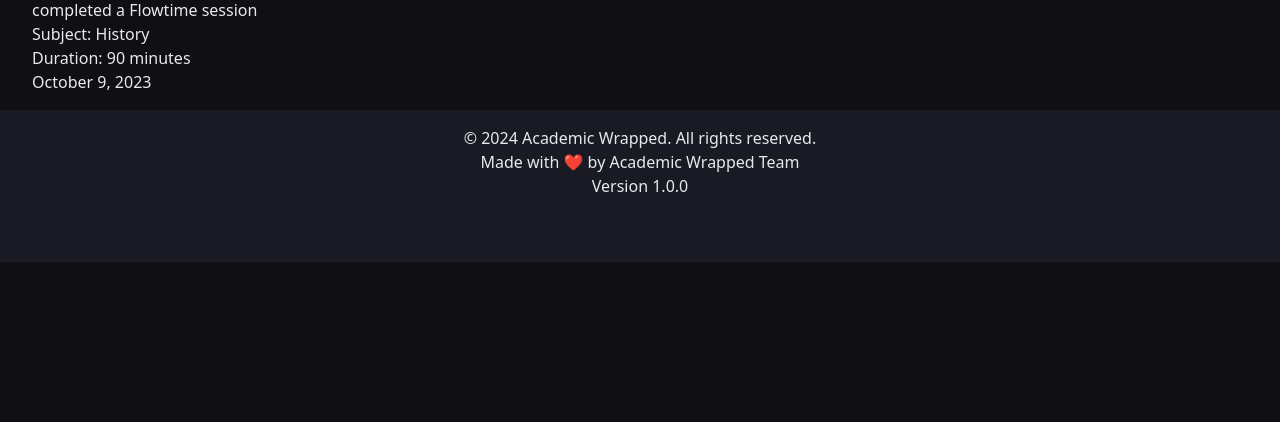
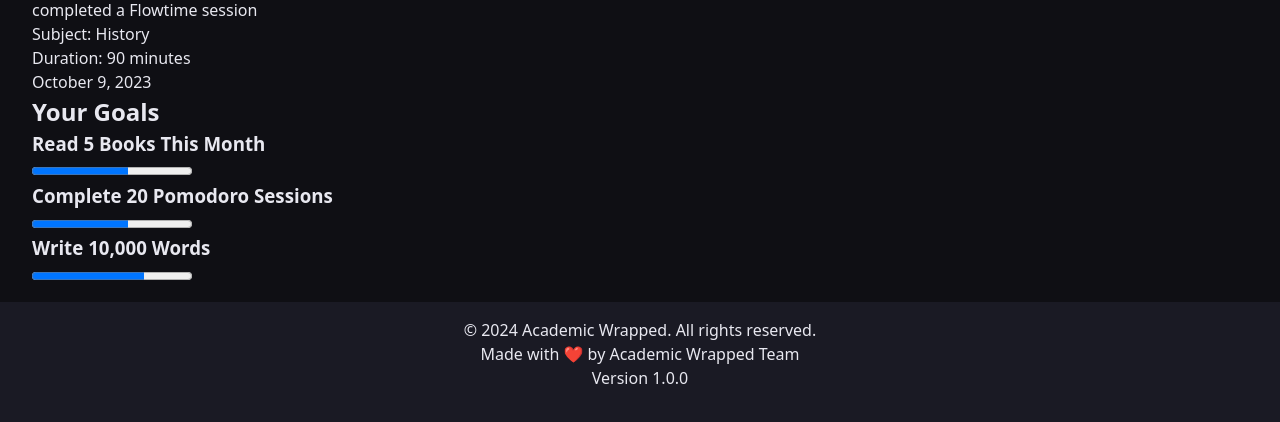
Before and after one commit to geopadev/academic-wrapped, a plain HTML site: page client/index.html in a window 1280 px wide. Shown: the part 1198-1620 px from the top of the page. Before the commit the page ends 1460 px from the top, so only its background shows below. Drawn offline with Linux system fonts and the light colour scheme.

Commit message:
feat(goals): add goals section with progress tracking to the goals view

```diff
--- a/client/index.html
+++ b/client/index.html
@@ -102,7 +102,11 @@
             </p>
             <p class="activity-feed__post-subject">Subject: Calculus</p>
             <p class="activity-feed__post-duration">Duration: 25 minutes</p>
-            <time datetime="2023-10-10T14:30:00Z" class="activity-feed__post-datetime">October 10, 2023</time>
+            <time
+              datetime="2023-10-10T14:30:00Z"
+              class="activity-feed__post-datetime"
+              >October 10, 2023</time
+            >
           </article>
 
           <article class="activity-feed__post">
@@ -115,11 +119,47 @@
             </p>
             <p class="activity-feed__post-subject">Subject: History</p>
             <p class="activity-feed__post-duration">Duration: 90 minutes</p>
-            <time datetime="2023-10-09T18:00:00Z" class="activity-feed__post-datetime">October 9, 2023</time>
+            <time
+              datetime="2023-10-09T18:00:00Z"
+              class="activity-feed__post-datetime"
+              >October 9, 2023</time
+            >
           </article>
         </section>
       </section>
-      <section class="view view--goals" id="view-goals"></section>
+      <section class="view view--goals" id="view-goals">
+        <h2 class="view__title">Your Goals</h2>
+        <ul class="goals-list">
+          <li class="goals-list__item">
+            <h3 class="goals-list__item-title">Read 5 Books This Month</h3>
+            <progress
+              value="3"
+              max="5"
+              class="goals-list__item-progress"
+            ></progress>
+          </li>
+
+          <li class="goals-list__item">
+            <h3 class="goals-list__item-title">
+              Complete 20 Pomodoro Sessions
+            </h3>
+            <progress
+              value="12"
+              max="20"
+              class="goals-list__item-progress"
+            ></progress>
+          </li>
+
+          <li class="goals-list__item">
+            <h3 class="goals-list__item-title">Write 10,000 Words</h3>
+            <progress
+              value="7"
+              max="10"
+              class="goals-list__item-progress"
+            ></progress>
+          </li>
+        </ul>
+      </section>
       <section class="view view--profile" id="view-profile"></section>
     </main>
     <footer class="site-footer">
```
